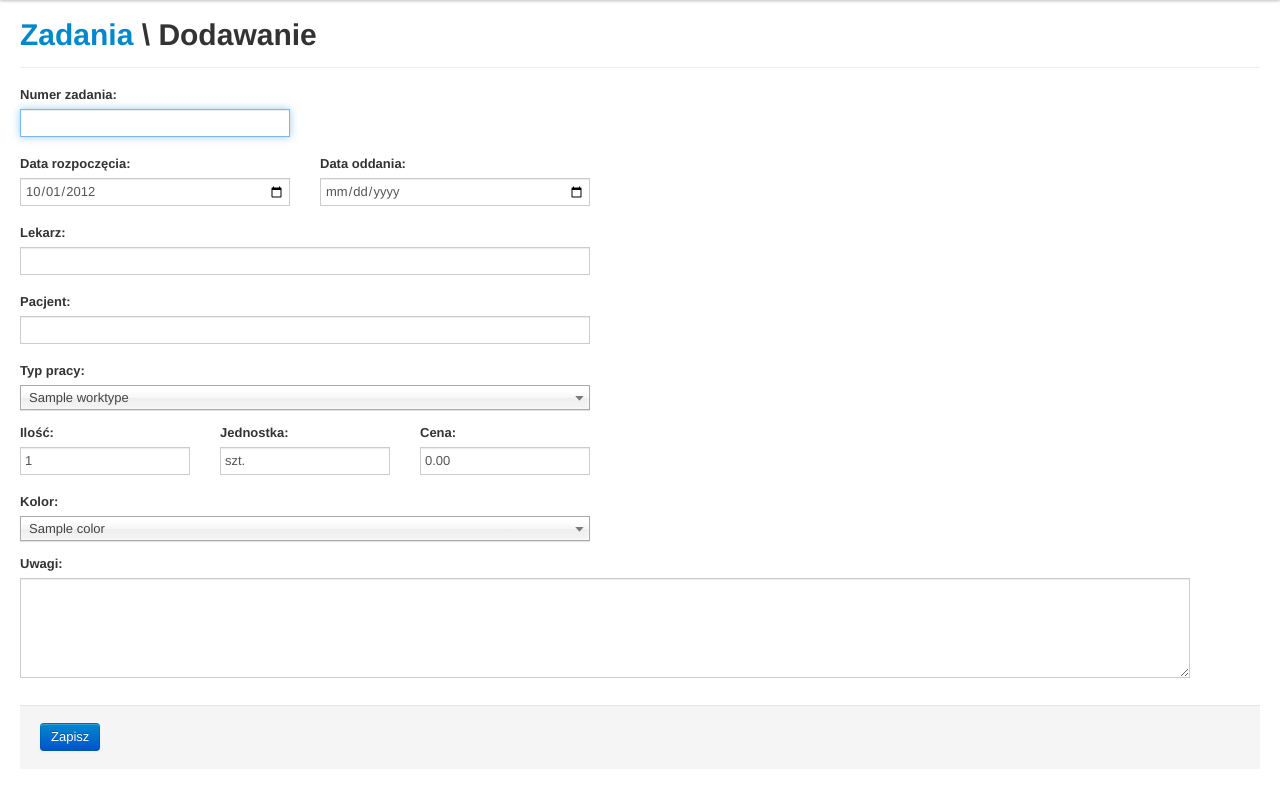
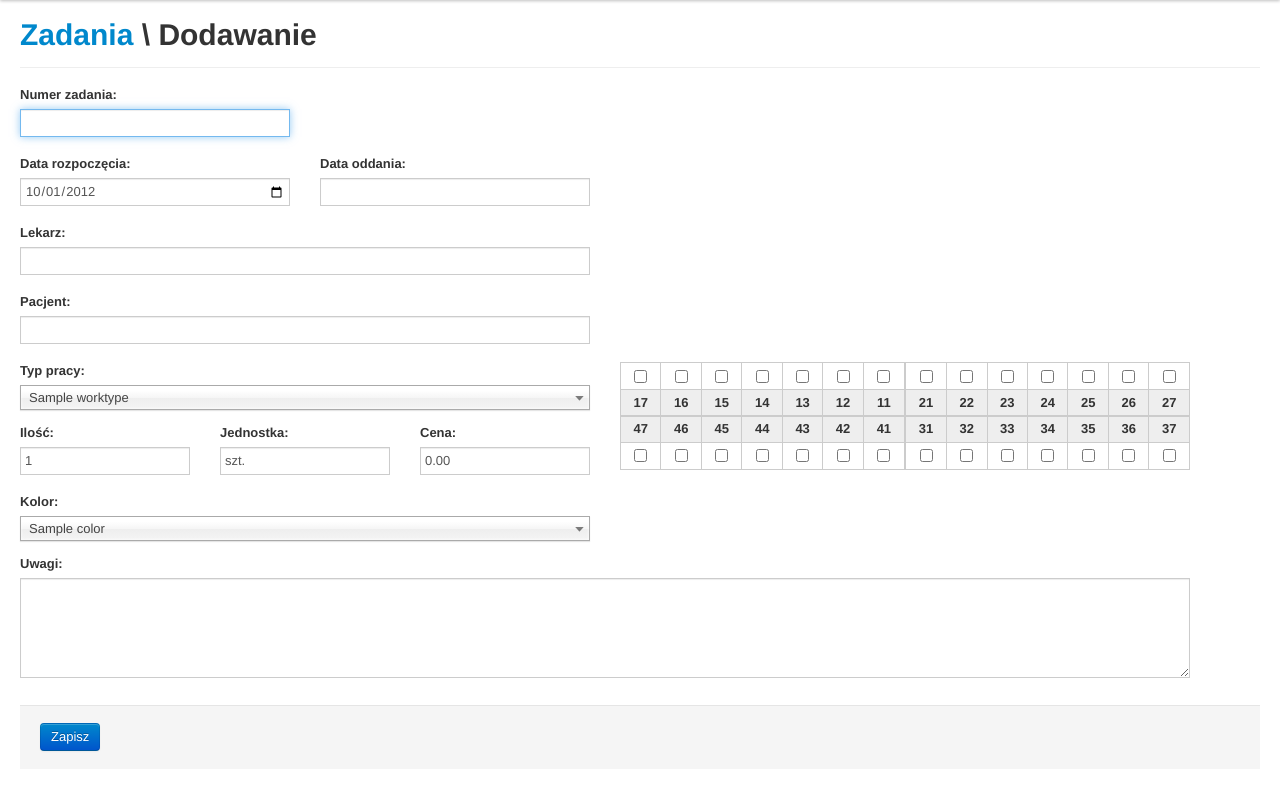
Before and after one commit to morkai/protetozaurus9000, a PHP site: page /tasks/add.php in a window 1280 px wide. Shown: the part 40-827 px from the top of the page. Run offline with PHP 8.4, Linux system fonts and the light colour scheme; tables that the repository leaves empty hold one stand-in row (values such as "Sample post").

Commit message:
Added a teeth table to the tasks.

```diff
--- a/__assets__/css/main.css
+++ b/__assets__/css/main.css
@@ -46,9 +46,6 @@ p:last-child {
 }
 .navbar .nav > li > a {
   color: #ccc;
-}
-.chzn-drop {
-
 }
 .chzn-container-single .chzn-single,
 .chzn-container-single .chzn-drop {
@@ -101,6 +98,35 @@ br + label {
 .nav-well {
   padding: 8px 0;
 }
+.teeth {
+  width: 100%;
+  height: 108px;
+}
+.teeth label {
+  padding: 0;
+  margin: 0;
+  font-weight: bold;
+  cursor: pointer;
+}
+.teeth td,
+.teeth th {
+  border: 1px solid #ccc;
+  vertical-align: middle;
+  text-align: center;
+}
+.teeth th {
+  background: #EEE;
+}
+.teeth td:nth-child(7),
+.teeth th:nth-child(7) {
+  border-right-width: 2px;
+}
+.teeth-upper-labels th {
+  border-bottom-width: 2px;
+}
+.properties .teeth {
+  width: 352px;
+}
 @media (max-width: 979px) {
   body {
     padding-top: 0;
--- /dev/null
+++ b/tasks/__common__.php
@@ -0,0 +1,40 @@
+<?php
+
+include __DIR__ . '/../__common__.php';
+
+function tasks_prepare_data($data)
+{
+  $data['startDate'] = strtotime($data['startDate']);
+  $data['closeDate'] = strtotime($data['closeDate']);
+
+  if (empty($data['startDate']))
+  {
+    $data['startDate'] = time();
+  }
+
+  if (empty($data['closeDate']))
+  {
+    $data['closeDate'] = 0;
+  }
+
+  $data['doctor'] = empty($data['doctor']) ? null : (int)$data['doctor'];
+  $data['patient'] = empty($data['patient']) ? null : (int)$data['patient'];
+  $data['teeth'] = empty($data['teeth']) ? '' : implode(',', $data['teeth']);
+
+  return $data;
+}
+
+function tasks_render_teeth($teeth, $readonly = false)
+{
+  static $TEETH = array(
+    'upper' => array(17, 16, 15, 14, 13, 12, 11, 21, 22, 23, 24, 25, 26, 27),
+    'lower' => array(47, 46, 45, 44, 43, 42, 41, 31, 32, 33, 34, 35, 36, 37)
+  );
+
+  if (is_string($teeth))
+  {
+    $teeth = array_flip(explode(',', $teeth));
+  }
+
+  include __DIR__ . '/__teeth__.php';
+}
--- a/tasks/__form__.php
+++ b/tasks/__form__.php
@@ -9,7 +9,7 @@
   </div>
   <div class="control-group span3">
     <label for=task-closeDate class="control-label">Data oddania:</label>
-    <input id=task-closeDate name=task[closeDate] class="span3" type=date value="<?= $task->closeDate ?>">
+    <input id=task-closeDate name=task[closeDate] class="span3" type=datetime value="<?= $task->closeDate ?>">
   </div>
 </div>
 <div class="control-group">
@@ -22,6 +22,8 @@
   <input id=task-patientName class="span6" type=text value="<?= $task->patientName ?>">
   <input id=task-patient name=task[patient] type=hidden value="<?= $task->patient ?>">
 </div>
+<div class="row">
+  <div class="span6">
     <div class="control-group">
       <label for=task-worktype class="control-label">Typ pracy:</label>
       <select id=task-worktype name=task[worktype] class="span6">
@@ -40,6 +42,11 @@
       <div class="control-group span2">
         <label for=task-price class="control-label">Cena:</label>
         <input id=task-price name=task[price] class="span2" type=text value="<?= $task->price ?>">
+      </div>
+    </div>
+  </div>
+  <div class="span6">
+    <? tasks_render_teeth($task->teeth) ?>
   </div>
 </div>
 <div class="control-group">
--- /dev/null
+++ b/tasks/__teeth__.php
@@ -0,0 +1,20 @@
+<table class=teeth>
+  <tbody>
+    <tr class="teeth-upper-values">
+      <? foreach ($TEETH['upper'] as $tooth): ?>
+      <td><input id=teeth-<?= $tooth ?> type="checkbox" name="task[teeth][]" value="<?= $tooth ?>" <?= checked_if(isset($teeth[$tooth])) ?> <?= $readonly ? 'disabled' : '' ?>>
+      <? endforeach ?>
+    <tr class="teeth-upper-labels">
+      <? foreach ($TEETH['upper'] as $tooth): ?>
+      <th><label for=teeth-<?= $tooth ?>><?= $tooth ?></label>
+      <? endforeach ?>
+    <tr class="teeth-lower-labels">
+      <? foreach ($TEETH['lower'] as $tooth): ?>
+      <th><label for=teeth-<?= $tooth ?>><?= $tooth ?></label>
+      <? endforeach ?>
+    <tr class="teeth-lower-values">
+      <? foreach ($TEETH['lower'] as $tooth): ?>
+      <td><input id=teeth-<?= $tooth ?> type="checkbox" name="task[teeth][]" value="<?= $tooth ?>" <?= checked_if(isset($teeth[$tooth])) ?> <?= $readonly ? 'disabled' : '' ?>>
+      <? endforeach ?>
+  </tbody>
+</table>
--- a/tasks/add.php
+++ b/tasks/add.php
@@ -1,26 +1,10 @@
 <?php
 
-include __DIR__ . '/../__common__.php';
+include __DIR__ . '/__common__.php';
 
 if (!empty($_POST['task']))
 {
-  $data = $_POST['task'];
-
-  $data['startDate'] = strtotime($data['startDate']);
-  $data['closeDate'] = strtotime($data['closeDate']);
-
-  if (empty($data['startDate']))
-  {
-    $data['startDate'] = time();
-  }
-
-  if (empty($data['closeDate']))
-  {
-    $data['closeDate'] = 0;
-  }
-
-  $data['doctor'] = empty($data['doctor']) ? null : (int)$data['doctor'];
-  $data['patient'] = empty($data['patient']) ? null : (int)$data['patient'];
+  $data = tasks_prepare_data($_POST['task']);
 
   exec_insert('tasks', $data);
 
@@ -43,6 +27,7 @@ $task = (object)array(
   'quantity' => 1,
   'unit' => 'szt.',
   'price' => '0.00',
+  'teeth' => array(),
   'notes' => ''
 );
 
--- a/tasks/view.php
+++ b/tasks/view.php
@@ -1,6 +1,6 @@
 <?php
 
-include __DIR__ . '/../__common__.php';
+include __DIR__ . '/__common__.php';
 
 bad_request_if(empty($_GET['id']));
 
@@ -73,6 +73,8 @@ $task->quantity = round($task->quantity, 2);
   <dd><?= $task->price ?> zł
   <dt>Kolor:
   <dd><?= e($task->colorName) ?>
+  <dt>Zęby:
+  <dd><? tasks_render_teeth($task->teeth, true) ?>
   <dt>Uwagi:
   <dd><?= $task->notes ?>
 </dl>
```
Also changed, not shown: tasks/edit.php (+2 -18 lines). Lines whose indentation alone changed are shown as unchanged.
